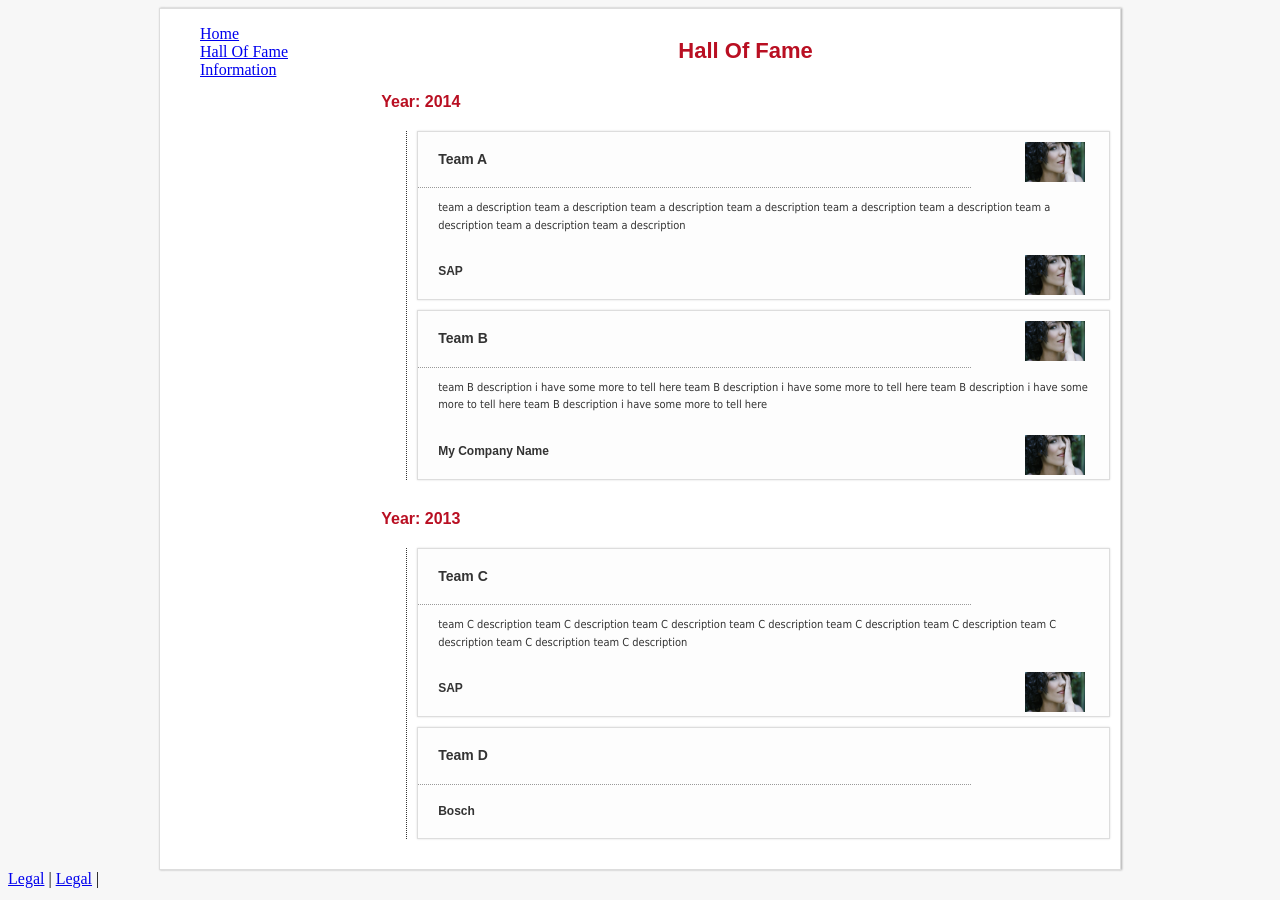
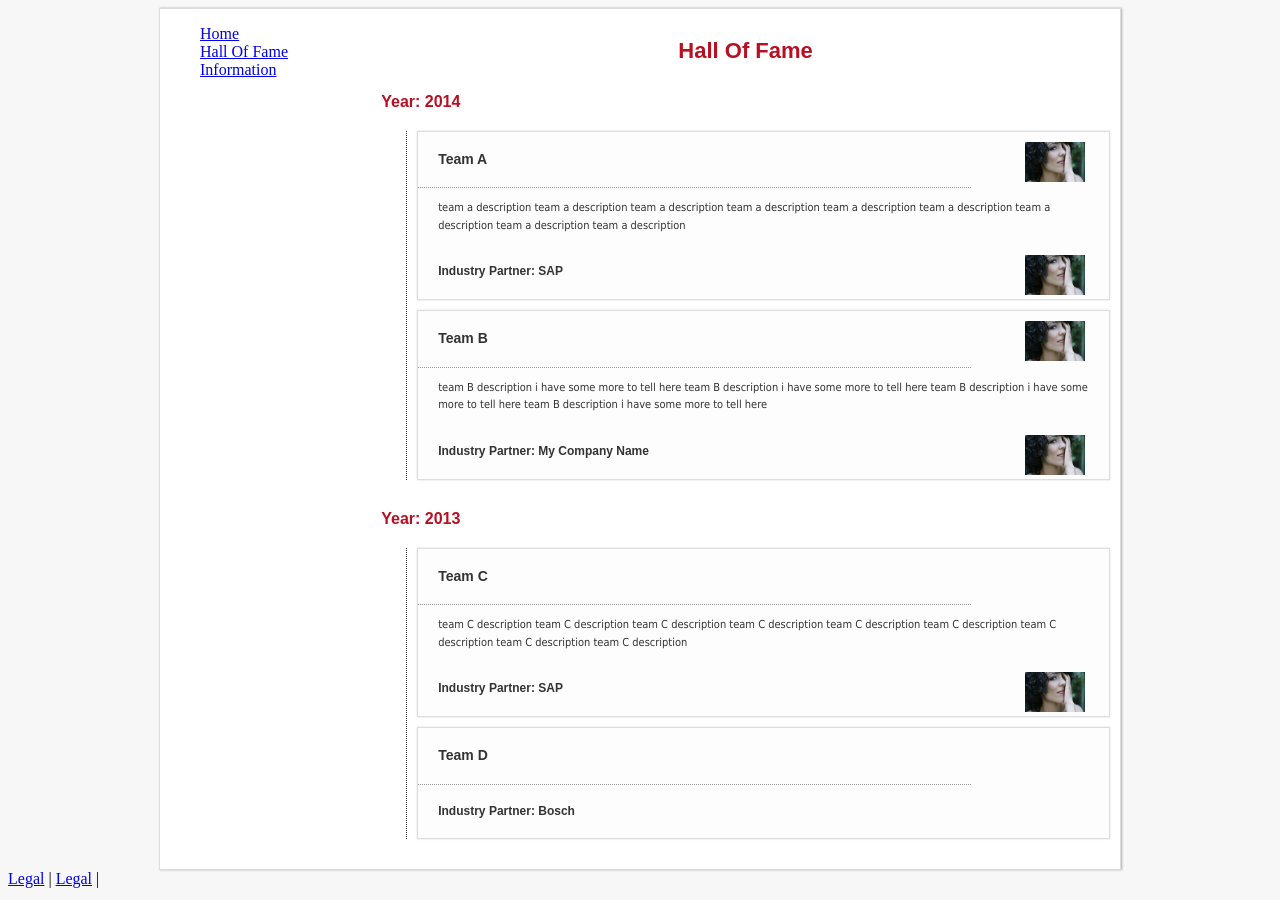
Before and after one commit to ankit09goyal/ankit09goyal.github.io, a Jekyll site: the page built from hof.html, in a window 1280 px wide. Built offline with Jekyll 4.4.1, drawn with Linux system fonts in a browser that asks for light colours.

Commit message:
Update halloffame.html

```diff
--- a/_layouts/halloffame.html
+++ b/_layouts/halloffame.html
@@ -40,7 +40,7 @@ layout: home
                     <div class="headContainer">
                         <div class="industryDiv">
                           <!--industry partner-->
-                          {% if team.partnerIndustry %} <h3>{{ team.partnerIndustry }}</h3> {% endif %}
+                          {% if team.partnerIndustry %} <h3>Industry Partner: {{ team.partnerIndustry }}</h3> {% endif %}
                         </div>
 
                         <div class="logoDiv">
```
